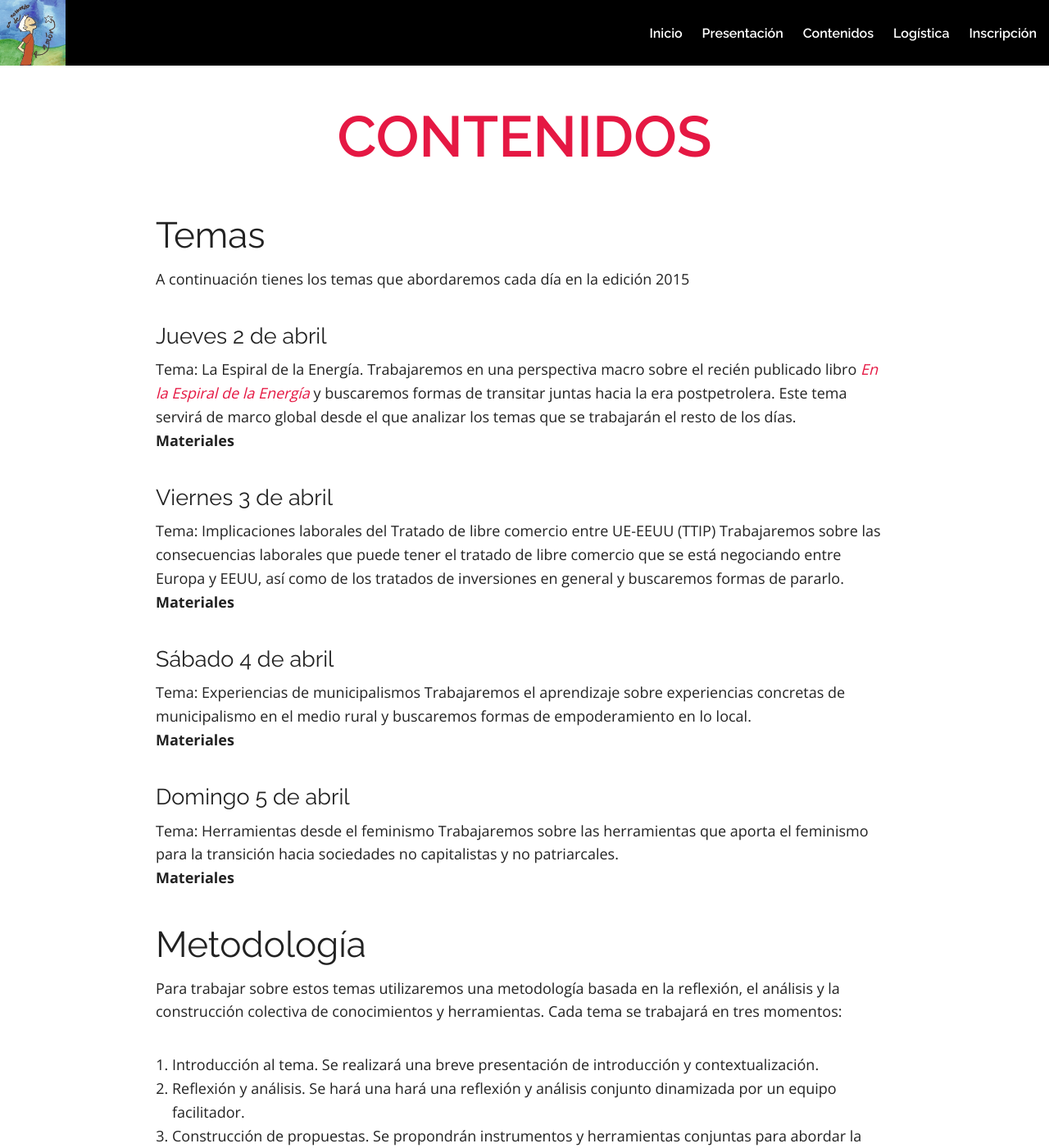
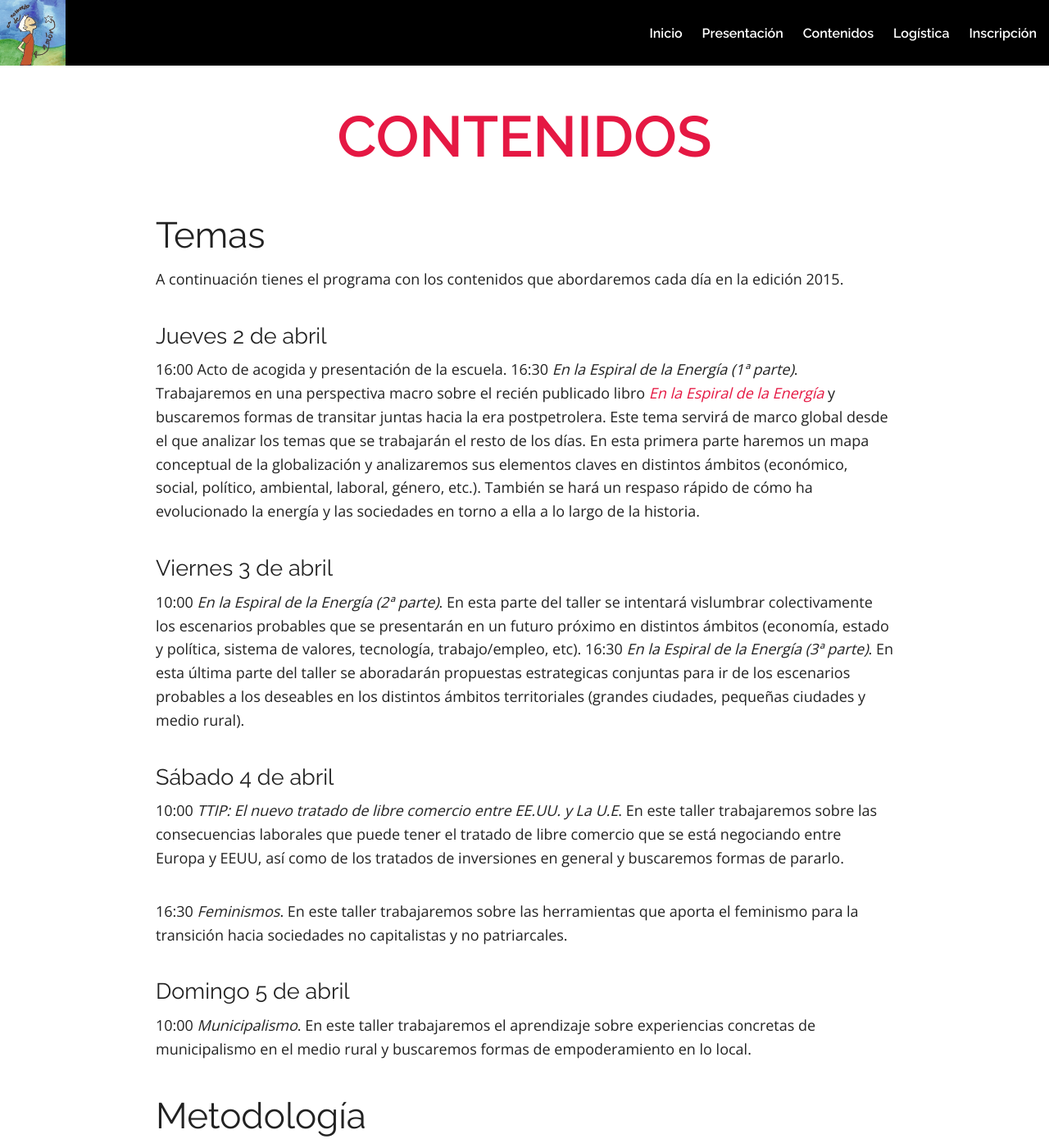
Before and after one commit to escuelaramonfdez/escuelaramonfdez.github.io, a Jekyll site: the page built from contenidos.md, in a window 1280 px wide and 1400 px high. Shown: the whole window at 82% size. Built offline with Jekyll 4.4.1, drawn with Linux system fonts in a browser that asks for light colours; nearby versions of some CDN libraries.

Commit message:
Actualizada pagina de contenidos

```diff
--- a/contenidos.md
+++ b/contenidos.md
@@ -2,35 +2,40 @@
 layout: page
 permalink: /contenidos/
 title: Contenidos
-description: "Contenidos de la Escuela Social Ramón Fernández Durán 20015"
+description: Contenidos de la Escuela Social Ramón Fernández Durán 20015
 comments: true
+published: true
 ---
-
 
 # Temas
 
-A continuación tienes los temas que abordaremos cada día en la edición 2015
+A continuación tienes el programa con los contenidos que abordaremos cada día en la edición 2015.
 
 ### Jueves 2 de abril
-Tema: La Espiral de la Energía.
-Trabajaremos en una perspectiva macro sobre el recién publicado libro [*En la Espiral de la Energía*](http://www.ecologistasenaccion.org/tienda/editorial-libros-en-accion/1400-libro-en-la-espiral-de-la-energia.html) y buscaremos formas de transitar juntas hacia la era postpetrolera. Este tema servirá de marco global desde el que analizar los temas que se trabajarán el resto de los días.
-**Materiales**
+16:00 Acto de acogida y presentación de la escuela.
+16:30 _En la Espiral de la Energía (1ª parte)_.
+Trabajaremos en una perspectiva macro sobre el recién publicado libro [*En la Espiral de la Energía*](http://www.ecologistasenaccion.org/tienda/editorial-libros-en-accion/1400-libro-en-la-espiral-de-la-energia.html) y buscaremos formas de transitar juntas hacia la era postpetrolera. Este tema servirá de marco global desde el que analizar los temas que se trabajarán el resto de los días. En esta primera parte haremos un mapa conceptual de la globalización y analizaremos sus elementos claves en distintos ámbitos (económico, social, político, ambiental, laboral, género, etc.). También se hará un respaso rápido de cómo ha evolucionado la energía y las sociedades en torno a ella a lo largo de la historia.
 
 
 ### Viernes 3 de abril
-Tema: Implicaciones laborales del Tratado de libre comercio entre UE-EEUU (TTIP)
-Trabajaremos sobre las consecuencias laborales que puede tener el tratado de libre comercio que se está negociando entre Europa y EEUU, así como de los tratados de inversiones en general y buscaremos formas de pararlo.
-**Materiales**
+10:00 _En la Espiral de la Energía (2ª parte)_.
+En esta parte del taller se intentará vislumbrar colectivamente los escenarios probables que se presentarán en un futuro próximo en distintos ámbitos (economía, estado y política, sistema de valores, tecnología, trabajo/empleo, etc).
+16:30 _En la Espiral de la Energía (3ª parte)_.
+En esta última parte del taller se aboradarán propuestas estrategicas conjuntas para ir de los escenarios probables a los deseables en los distintos ámbitos territoriales (grandes ciudades, pequeñas ciudades y medio rural).
+
 
 ### Sábado 4 de abril
-Tema: Experiencias de municipalismos
-Trabajaremos el aprendizaje sobre experiencias concretas de municipalismo en el medio rural y buscaremos formas de empoderamiento en lo local.
-**Materiales**
+10:00  _TTIP: El nuevo tratado de libre comercio entre EE.UU. y La U.E_.
+En este taller trabajaremos sobre las consecuencias laborales que puede tener el tratado de libre comercio que se está negociando entre Europa y EEUU, así como de los tratados de inversiones en general y buscaremos formas de pararlo.
+
+16:30 _Feminismos_.
+En este taller trabajaremos sobre las herramientas que aporta el feminismo para la transición hacia sociedades no capitalistas y no patriarcales.
+
 
 ### Domingo 5 de abril
-Tema: Herramientas desde el feminismo
-Trabajaremos sobre las herramientas que aporta el feminismo para la transición hacia sociedades no capitalistas y no patriarcales.
-**Materiales**
+10:00 _Municipalismo_.
+En este taller trabajaremos el aprendizaje sobre experiencias concretas de municipalismo en el medio rural y buscaremos formas de empoderamiento en lo local.
+
 
 # Metodología
 Para trabajar sobre estos temas utilizaremos una metodología basada en la reflexión, el análisis y la construcción colectiva de conocimientos y herramientas.
```
